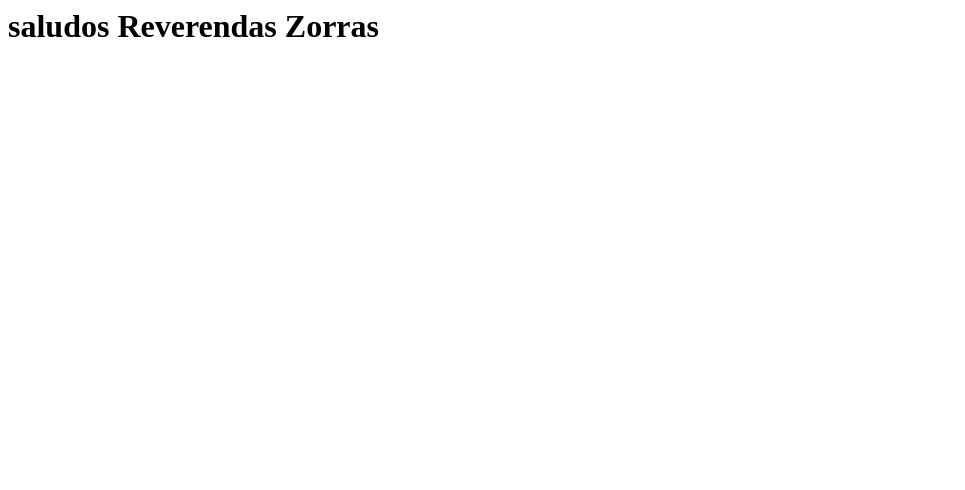
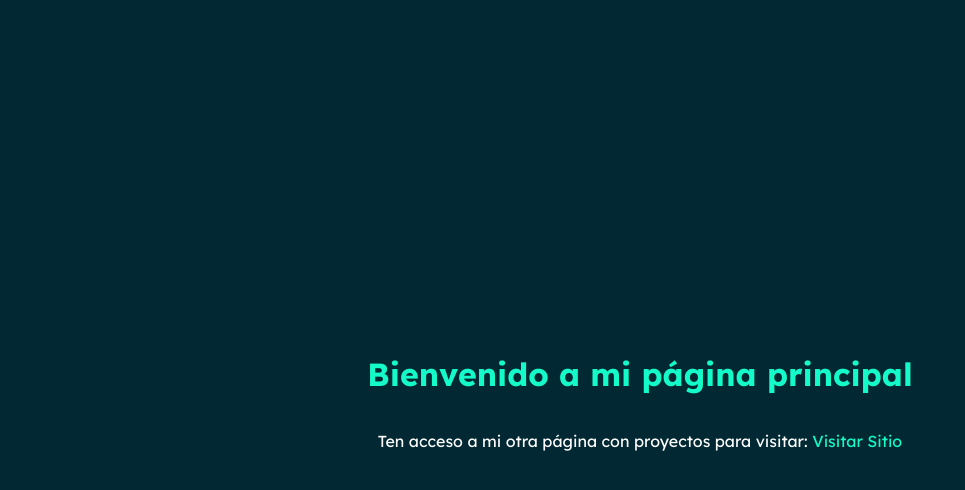
Before and after one commit to osotripolar/render, a website: page static/index.html in a window 1280 px wide. Shown: the whole page, without its empty margins (0-965 px from the left). Drawn offline with Linux system fonts and the light colour scheme.

Commit message:
mejora visual

```diff
--- a/index.js
+++ b/index.js
@@ -4,8 +4,6 @@ import { iniciarSaludos} from './wakeServer.js';
 
 // Inicia la app
 const app = express()
-
-iniciarSaludos()
 
 app.use('/',(req,res)=>{
     res.sendFile('./static/index.html', {
--- a/static/index.html
+++ b/static/index.html
@@ -1 +1,49 @@
-<h1>saludos Reverendas Zorras</h1>
+<!DOCTYPE html>
+<html lang="en">
+<head>
+    <meta charset="UTF-8">
+    <meta name="viewport" content="width=device-width, initial-scale=1.0">
+    <title>Document</title>
+    <link rel="preconnect" href="https://fonts.googleapis.com">
+    <link rel="preconnect" href="https://fonts.gstatic.com" crossorigin>
+    <link href="https://fonts.googleapis.com/css2?family=Lexend+Deca:wght@100..900&family=Outfit:wght@100..900&display=swap" rel="stylesheet">
+</head>
+<style>
+
+    :root{
+        --color-principal : rgb(20, 250, 200);
+    }
+
+    body{
+        min-height: 100dvh;
+        min-width: 100dvw;
+        margin: 0;
+
+        display: flex;
+        flex-direction: column;
+        justify-content: center;
+        align-items: center;
+
+        text-align: center;
+        font-family: 'Lexend Deca', san-serif;
+
+        background-color: rgb(2, 41, 51);
+        color: white
+    }
+
+    h1{
+
+        color: var(--color-principal);
+    }
+
+    a{
+        color: var(--color-principal);
+        text-decoration: none;
+    }
+
+</style>
+<body>
+    <h1>Bienvenido a mi página principal</h1>
+    <p>Ten acceso a mi otra página con proyectos para visitar: <a href="https://osotripolar.github.io/osotripolar/">Visitar Sitio</a></p>
+</body>
+</html>
```
Also changed, not shown: wakeServer.js (+6 -1 lines).
